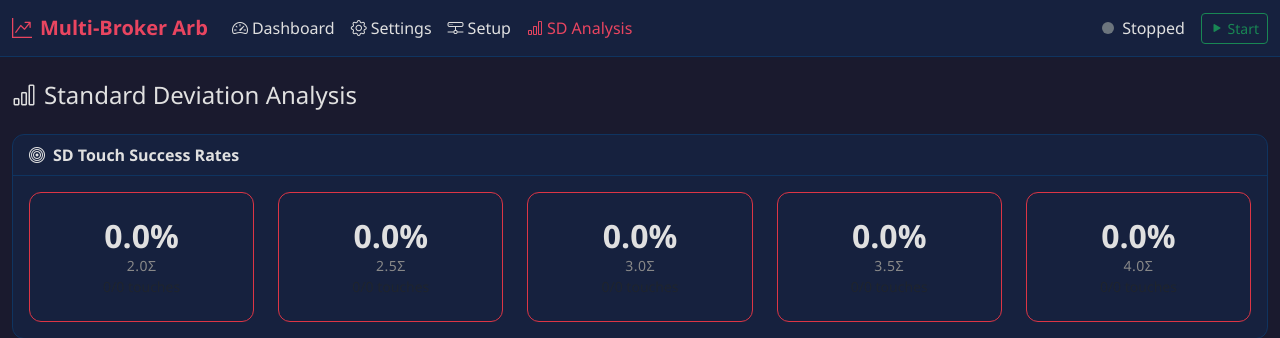
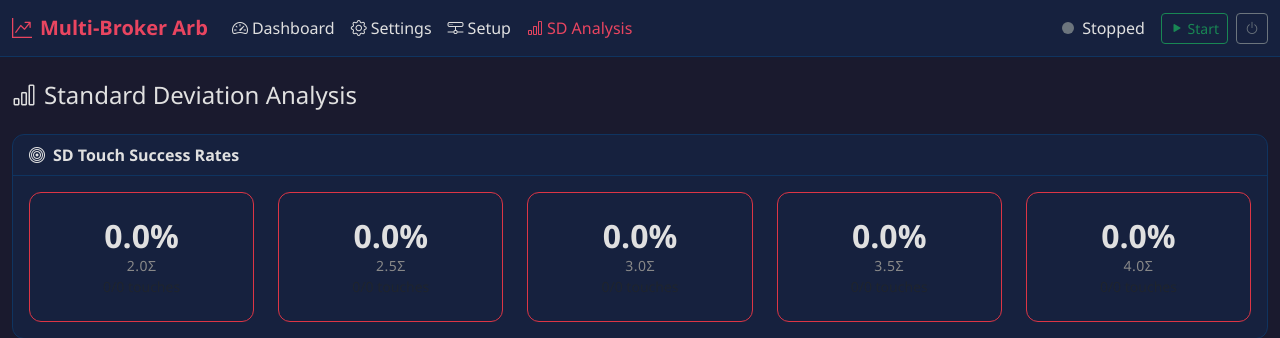
Before and after one commit to ajoxf/FIX_Protocol_Stat_Arb1, a Flask app: page /analysis in a window 1280 px wide. Shown: the top 338 px of the page. Run offline with Flask 3, Linux system fonts and the light colour scheme; some libraries are stand-ins or nearby versions.

Commit message:
Add shutdown button to gracefully stop the application
- Add /api/shutdown endpoint that terminates the server
- Add power button to navbar with confirmation dialog
- Shows shutdown message in browser after termination

```diff
--- a/web/app.py
+++ b/web/app.py
@@ -395,6 +395,26 @@ def api_clear_data():
     return jsonify({'success': True})
 
 
+@app.route('/api/shutdown', methods=['POST'])
+def api_shutdown():
+    """Shutdown the application gracefully"""
+    import os
+    import signal
+
+    def shutdown():
+        # Give time for response to be sent
+        import time
+        time.sleep(0.5)
+        # Use os._exit to force shutdown (works with PyInstaller)
+        os._exit(0)
+
+    # Run shutdown in background thread
+    shutdown_thread = threading.Thread(target=shutdown)
+    shutdown_thread.start()
+
+    return jsonify({'success': True, 'message': 'Shutting down...'})
+
+
 # ==================== SocketIO Events ====================
 
 @socketio.on('connect')
--- a/web/templates/base.html
+++ b/web/templates/base.html
@@ -197,8 +197,11 @@
                 <div class="d-flex align-items-center">
                     <span id="status-indicator" class="status-stopped"></span>
                     <span id="status-text" class="me-3">Stopped</span>
-                    <button id="engine-toggle" class="btn btn-outline-success btn-sm">
+                    <button id="engine-toggle" class="btn btn-outline-success btn-sm me-2">
                         <i class="bi bi-play-fill"></i> Start
+                    </button>
+                    <button id="shutdown-btn" class="btn btn-outline-secondary btn-sm" title="Shutdown Application">
+                        <i class="bi bi-power"></i>
                     </button>
                 </div>
             </div>
@@ -279,6 +282,19 @@
             }
         });
 
+        // Shutdown button
+        document.getElementById('shutdown-btn').addEventListener('click', async () => {
+            if (confirm('Are you sure you want to shutdown StatArb Pro?')) {
+                try {
+                    await fetch('/api/shutdown', { method: 'POST' });
+                    document.body.innerHTML = '<div style="display:flex;justify-content:center;align-items:center;height:100vh;flex-direction:column;"><h2>StatArb Pro has been shut down</h2><p>You can close this browser tab.</p></div>';
+                } catch (e) {
+                    // Server shutdown, connection lost - this is expected
+                    document.body.innerHTML = '<div style="display:flex;justify-content:center;align-items:center;height:100vh;flex-direction:column;"><h2>StatArb Pro has been shut down</h2><p>You can close this browser tab.</p></div>';
+                }
+            }
+        });
+
         // Override these in specific pages
         function updateTickData(data) {}
         function updateSignal(data) {}
```
